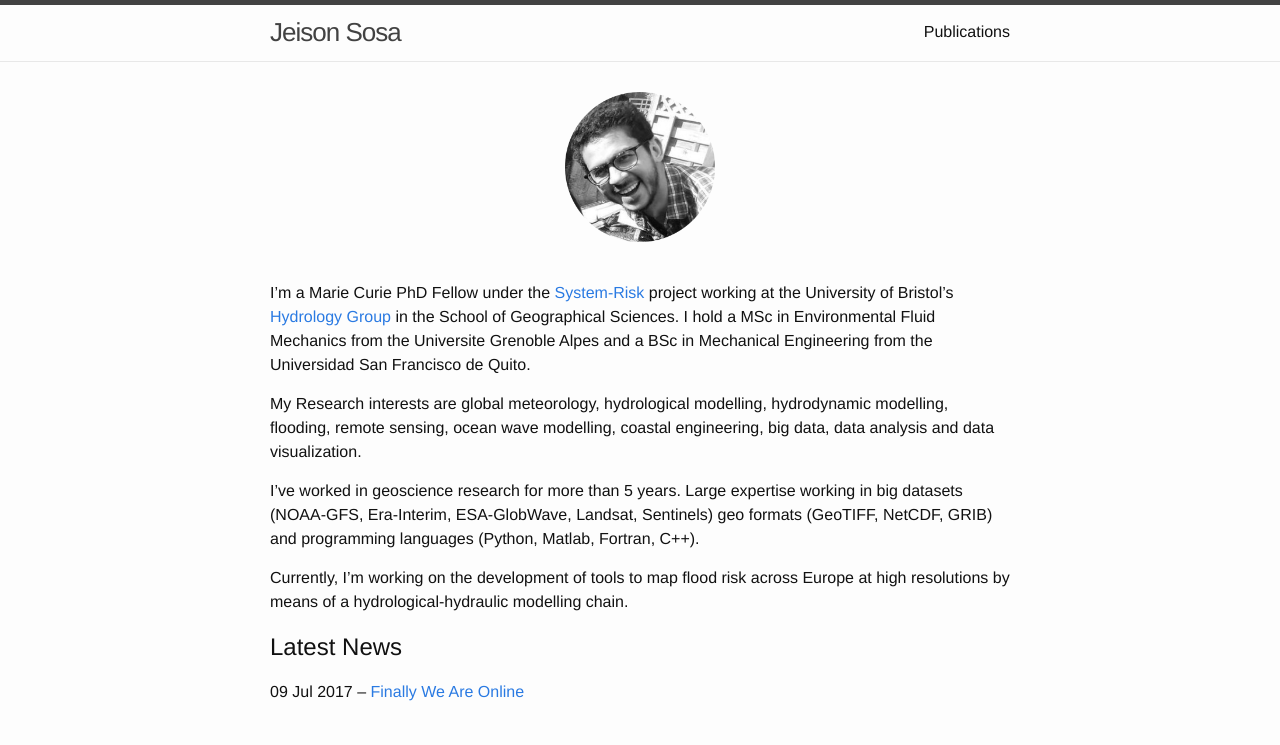
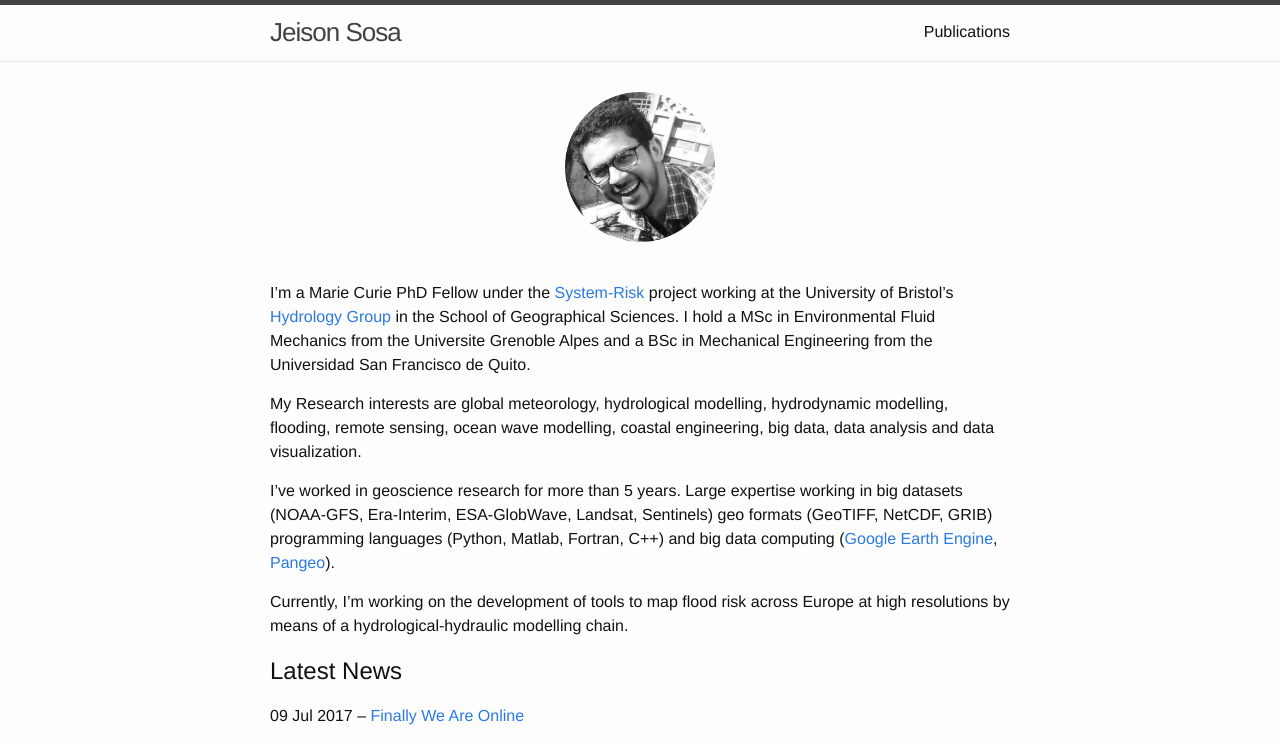
Before and after one commit to jsosa/jsosa.github.io, a Jekyll site: the page built from index.md, in a window 1280 px wide, cut to the strip 0-745 px from the top of the page. Built offline with Jekyll 4.4.1, drawn with Linux system fonts in a browser that asks for light colours.

Commit message:
update my description

```diff
--- a/index.md
+++ b/index.md
@@ -16,7 +16,7 @@ in the School of Geographical Sciences. I hold a MSc in Environmental Fluid Mech
 
 My Research interests are global meteorology, hydrological modelling, hydrodynamic modelling, flooding, remote sensing, ocean wave modelling, coastal engineering, big data, data analysis and data visualization.
 
-I've worked in geoscience research for more than 5 years. Large expertise working in big datasets (NOAA-GFS, Era-Interim, ESA-GlobWave, Landsat, Sentinels) geo formats (GeoTIFF, NetCDF, GRIB) and programming languages (Python, Matlab, Fortran, C++).
+I've worked in geoscience research for more than 5 years. Large expertise working in big datasets (NOAA-GFS, Era-Interim, ESA-GlobWave, Landsat, Sentinels) geo formats (GeoTIFF, NetCDF, GRIB) programming languages (Python, Matlab, Fortran, C++) and big data computing ([Google Earth Engine](https://earthengine.google.com/), [Pangeo](http://pangeo-data.org/)).
 
 Currently, I'm working on the development of tools to map flood risk across Europe at high resolutions by means of a hydrological-hydraulic modelling chain.
 
```
